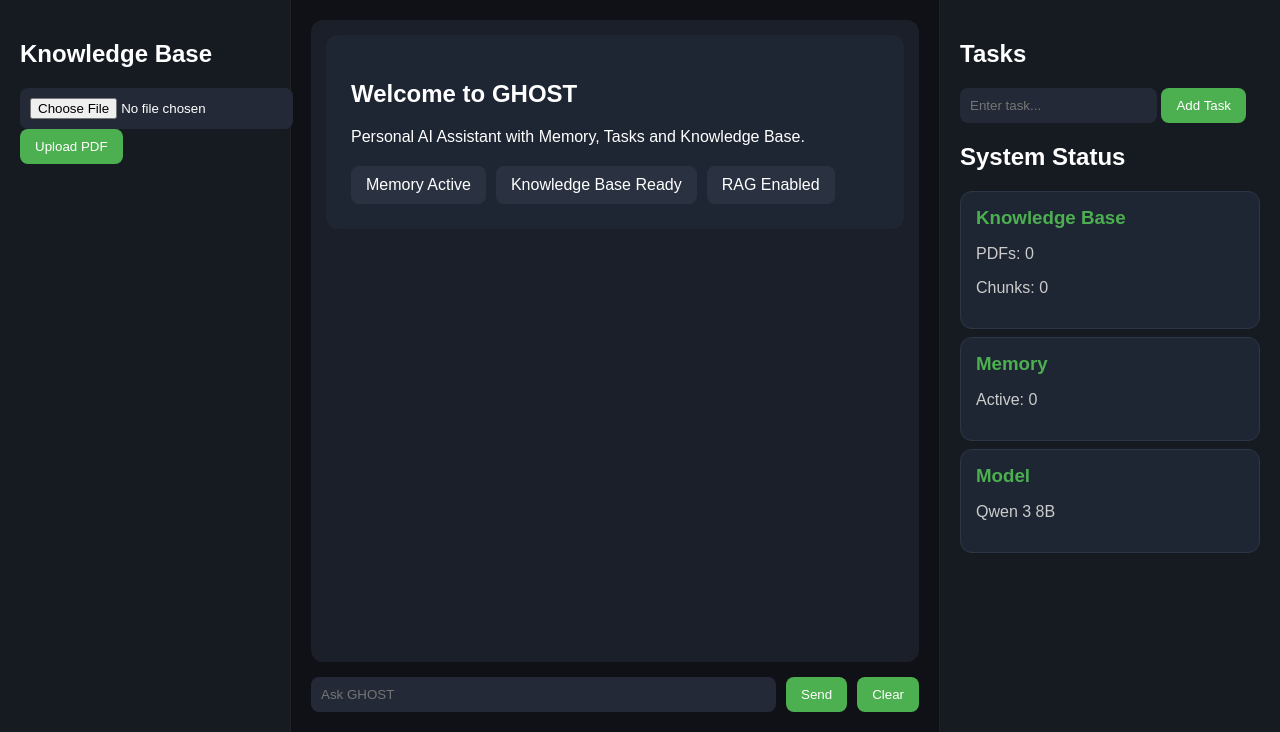
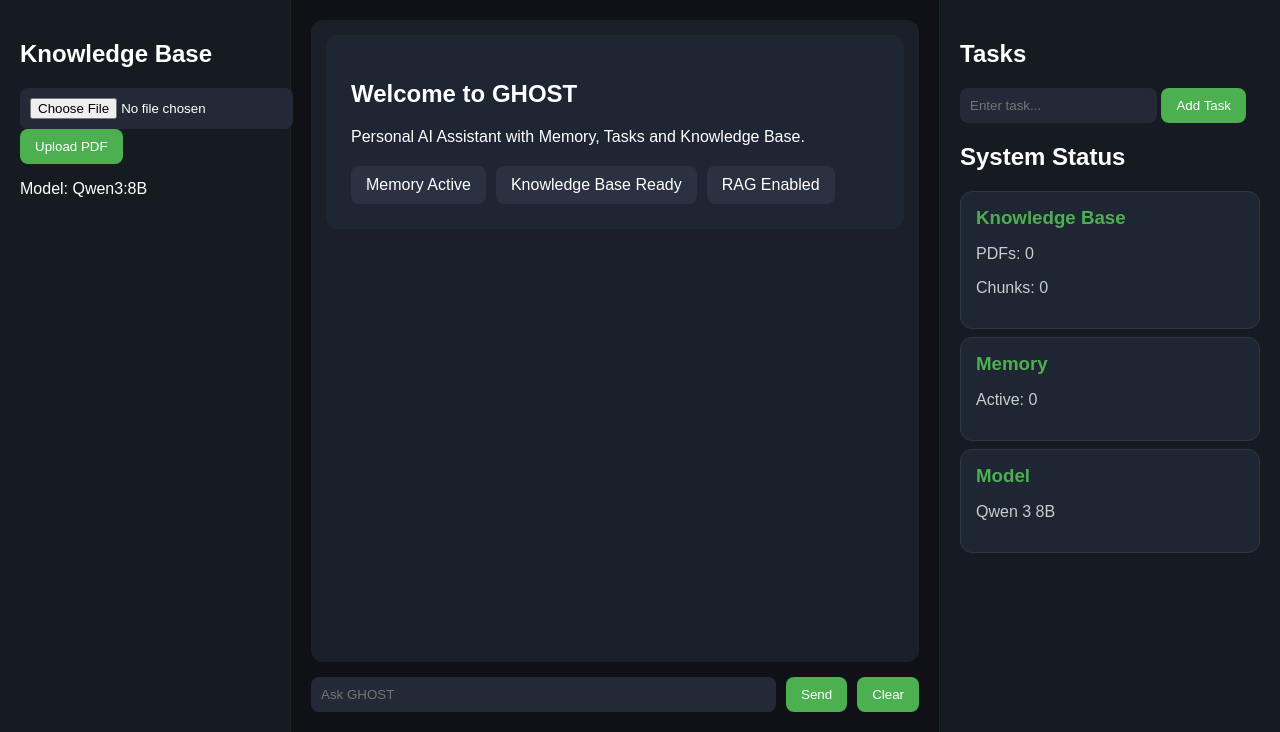
Before and after one commit to vishnuvinod001/GHOST, a FastAPI app: page / in a window 1280 px wide. Shown: the part 68-800 px from the top of the page. Run offline with FastAPI, Linux system fonts and the light colour scheme; data that the repository does not hold is empty.

Commit message:
Display model infomation in dashboard

```diff
--- a/main.py
+++ b/main.py
@@ -40,6 +40,7 @@ import random
 # ==============================================================
 
 GHOST_VERSION = "0.4.0"
+MODEL_NAME = "Qwen3:8B"
 
 EMPTY_MESSAGE_REPLIES = [
 
@@ -395,7 +396,10 @@ templates = Jinja2Templates(directory = "templates")
 
 @app.get("/version")
 def get_version():
-    return {"version" : GHOST_VERSION}
+    return {
+        "version" : GHOST_VERSION,
+        "model" : MODEL_NAME
+        }
 
 
 @app.get("/", response_class=HTMLResponse)
--- a/static/script.js
+++ b/static/script.js
@@ -253,6 +253,9 @@ async function loadVersion() {
 
   document.getElementById("version").textContent =
     data.version;
+
+  document.getElementById("model").textContent =
+    data.model;
 }
 
 loadTasks();
--- a/templates/index.html
+++ b/templates/index.html
@@ -35,6 +35,8 @@
                     <div id="pdf-list">
                         No PDFs uploaded
                     </div>
+
+                    <p>Model: <span id="model">Loading...</span></p>
 
                 </div>
 
```
